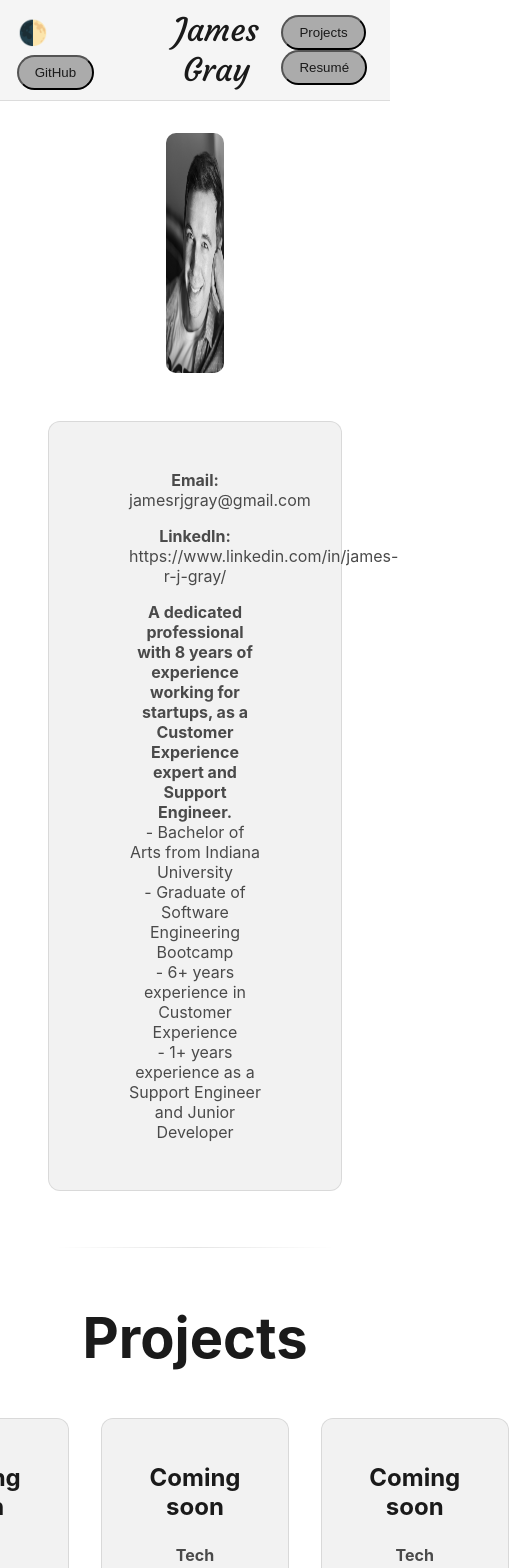
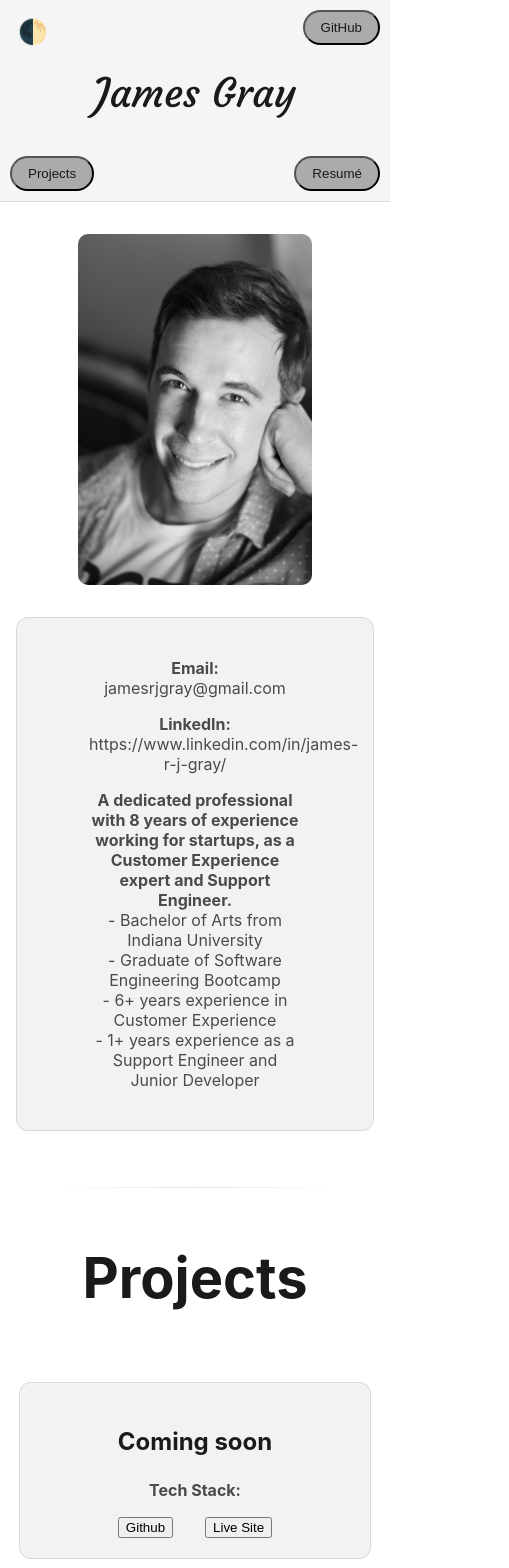
Before and after one commit to jargray85/Portfolio, a React (Create React App) app: page / in a window 390 px wide. Shown: the top 1568 px of the page, 509 px wide, since content can reach past the window. Built offline with nearby package versions, Linux system fonts and the light colour scheme.

Commit message:
added mobile styling and created new component specifically for the resume preview

```diff
--- a/src/App.css
+++ b/src/App.css
@@ -91,7 +91,7 @@ li {
   display: block;
   margin: 0 auto;
   max-width: 15%;
-  height: 15em;
+  height: 20%;
   border-radius: 10px;
 }
 
@@ -186,7 +186,7 @@ li {
 }
 
 .resume-preview {
-  width: 100%;
+  width: 300px;
   height: 480px;
   border: 1px solid #ccc;
   border-radius: 5px;
@@ -378,3 +378,109 @@ p {
   background-color: var(--text-primary);
   color: var(--bg-primary);
 }
+
+@media screen and (max-width: 480px) {
+  /* Header adjustments for mobile */
+  .navbar {
+    position: relative;
+    flex-direction: column;
+    align-items: center;
+    gap: 0.5em;
+  }
+
+  /* Position theme toggle at top left */
+  .theme-toggle {
+    position: absolute;
+    top: 10px;
+    left: 10px;
+  }
+
+  /* Position GitHub button at top right */
+  .github-link {
+    position: absolute;
+    top: 10px;
+    right: 10px;
+  }
+
+  .marquee-container {
+    margin-top: 30px;
+  }
+
+  .header-name {
+    font-size: 2.5em;
+    margin: 0.5em 0;
+  }
+
+  /* Position nav-link buttons on left and right */
+  .nav-links {
+    display: flex;
+    flex-direction: row;
+    justify-content: space-between;
+    width: 100%;
+    padding: 0 10px;
+    margin-top: 10px;
+  }
+
+  .nav-links button {
+    width: auto;
+    margin-left: 0;
+  }
+
+  .profile-image {
+    max-width: 60%;
+    height: auto;
+  }
+
+  .about-section,
+  .projects-container-wrapper,
+  .resume-container {
+    margin: 1em;
+    padding: 1.5em;
+  }
+
+  .projects-container {
+    flex-direction: column;
+    align-items: center;
+  }
+
+  .project {
+    width: 100%;
+  }
+
+  .footer-content {
+    flex-direction: column;
+    gap: 0.5em;
+    padding: 1em;
+    text-align: center;
+  }
+
+  .back-to-top-button {
+    width: 100%;
+  }
+
+  /* Resume container adjustments for mobile */
+  .resume-container {
+    max-width: 90%;
+    margin: 1em auto;
+  }
+
+  /* Resume preview adjustments for mobile */
+  .resume-preview {
+    width: 100%;
+    height: auto;
+    aspect-ratio: 8.5 / 11;
+    border: 1px solid #ccc;
+    border-radius: 5px;
+    cursor: pointer;
+    transition: transform 0.3s ease;
+    position: relative;
+    overflow: hidden;
+  }
+
+  .resume-preview object {
+    width: 100%;
+    height: 100%;
+    display: block;
+    object-fit: contain;
+  }
+}
--- a/src/pages/Home.js
+++ b/src/pages/Home.js
@@ -1,5 +1,6 @@
 import { useState, useEffect } from "react"
 import Projects from "./Projects"
+import ResumePreview from "./Resume-preview"
 
 
 
@@ -61,38 +62,7 @@ function Home() {
 
       <section id="resume">
         <h2>Resumé</h2>
-        <div className="resume-container">
-          <div
-            className="resume-preview-wrapper"
-            onClick={() => {
-              console.log('Preview clicked');
-              document.getElementById('resume-modal').showModal();
-            }}
-          >
-            <div className="resume-preview">
-              <object
-                data="/resume.pdf"
-                type="application/pdf"
-                aria-label="Resume Preview"
-              >
-                <p>Click to view full resume</p>
-              </object>
-            </div>
-          </div>
-        </div>
-
-        <dialog id="resume-modal" className="resume-modal">
-          <object
-            data="/resume.pdf"
-            type="application/pdf"
-            className="resume-full"
-          >
-            <p>Unable to display PDF</p>
-          </object>
-          <button onClick={() => document.getElementById('resume-modal').close()} className="modal-close">
-            Close
-          </button>
-        </dialog>
+          <ResumePreview />
       </section>
     </div>
   )
--- /dev/null
+++ b/src/pages/Resume-preview.js
@@ -0,0 +1,64 @@
+import React, { useState, useEffect } from 'react';
+
+function ResumePreview() {
+  const [isMobile, setIsMobile] = useState(false);
+
+  useEffect(() => {
+    const handleResize = () => {
+      setIsMobile(window.innerWidth <= 480);
+    };
+
+    // Set initial value
+    handleResize();
+
+    window.addEventListener('resize', handleResize);
+    return () => window.removeEventListener('resize', handleResize);
+  }, []);
+
+  const openResume = () => {
+    // Open the PDF in a new tab
+    window.open("/resume.pdf", "_blank", "noopener,noreferrer");
+  };
+
+  return (
+    <>
+      {isMobile ? (
+        // Mobile: show an image preview that opens the PDF in a new tab when clicked
+        <div className="resume-preview" onClick={openResume}>
+          <img
+            src="/resume-preview.png"
+            alt="Resume Preview"
+            style={{ width: "100%", height: "auto", borderRadius: "5px" }}
+          />
+        </div>
+      ) : (
+        // Desktop branch: render the resume preview using the original markup with wrappers and modal
+        <div className="resume-container">
+          <div
+            className="resume-preview-wrapper"
+            onClick={() => document.getElementById('resume-modal').showModal()}
+          >
+            <div className="resume-preview">
+              <object data="/resume.pdf" type="application/pdf" aria-label="Resume Preview">
+                Click to view full resume
+              </object>
+            </div>
+          </div>
+          <dialog id="resume-modal" className="resume-modal">
+            <object data="/resume.pdf" type="application/pdf" className="resume-full">
+              <p>Unable to display PDF</p>
+            </object>
+            <button
+              onClick={() => document.getElementById('resume-modal').close()}
+              className="modal-close"
+            >
+              Close
+            </button>
+          </dialog>
+        </div>
+      )}
+    </>
+  );
+}
+
+export default ResumePreview;
```
Also changed, not shown: public/resume-preview.png (added).
